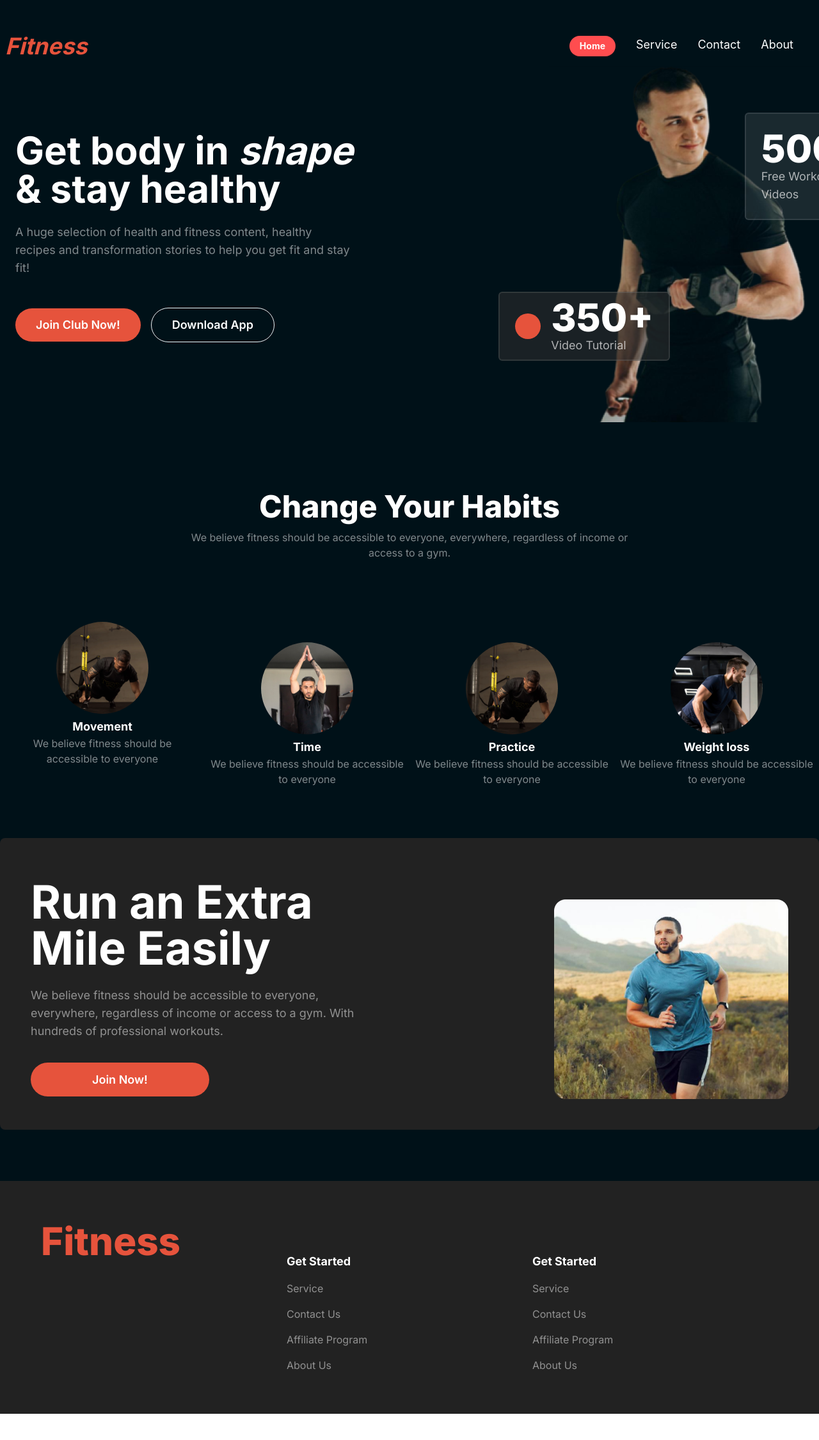
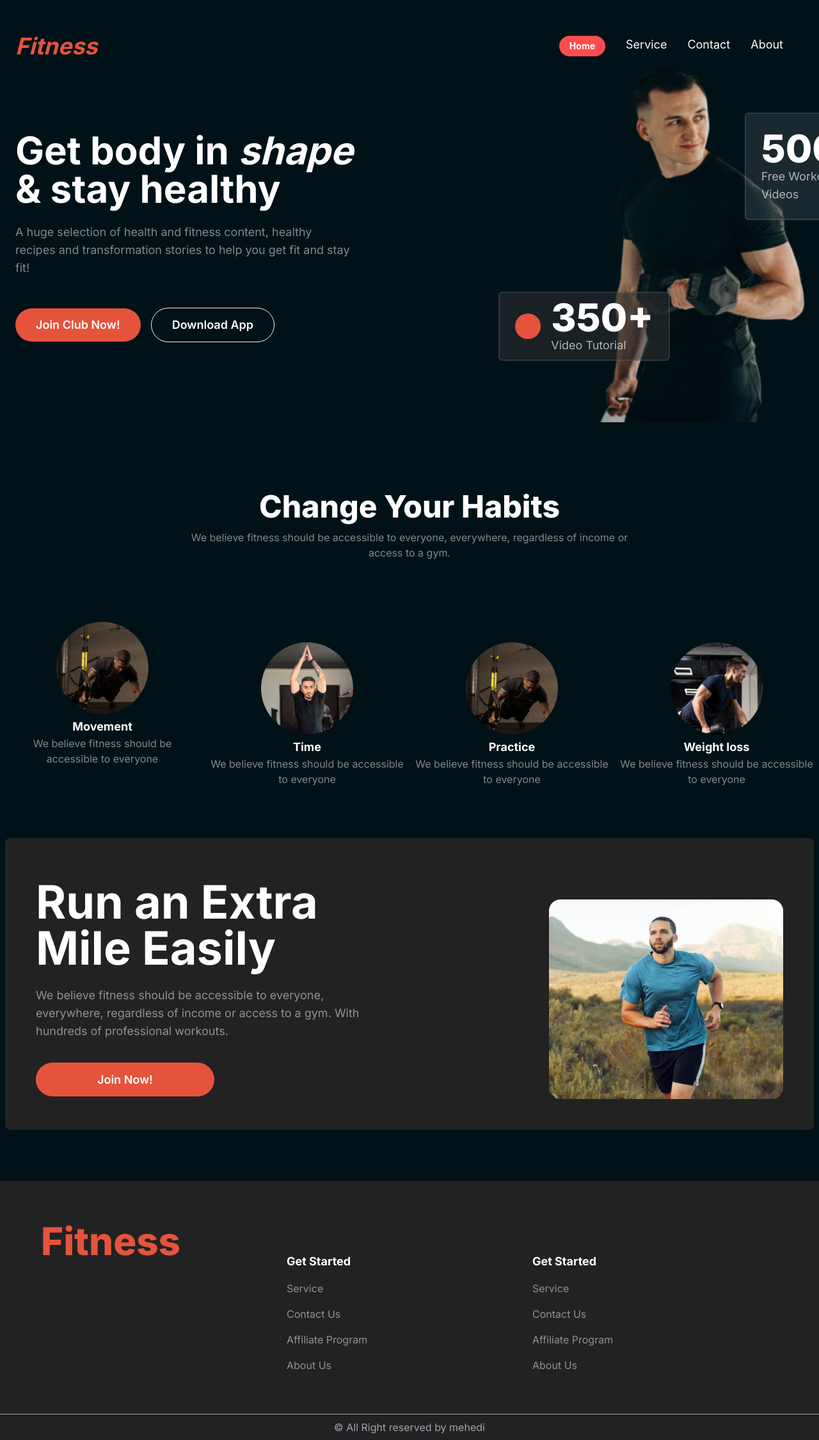
Before and after one commit to Mahedihasanimam/fitness, a Next.js app: page / in a window 1280 px wide. Shown: the top 2251 px of the page at 64% size. Before the commit the page ends 2210 px from the top, so only its background shows below. Built offline with nearby package versions, Linux system fonts and the light colour scheme.

Commit message:
all is done with bootom footer

```diff
--- a/src/components/Card.jsx
+++ b/src/components/Card.jsx
@@ -3,7 +3,7 @@ import React from "react";
 import image from "../../public/image/Rectangle 22.png";
 const Mycard = () => {
   return (
-    <div className="bg-[#001118] py-20">
+    <div className="bg-[#001118] py-20 px-2">
       <div className="bg-[#222222] text-white rounded-lg container mx-auto p-12 lg:flex md:flex space-y-12 items-center justify-between gap-8">
         <div className="max-w-lg">
           <h1 className="lg:text-7xl md:text-6xl text-4xl font-bold">Run an Extra Mile Easily</h1>
--- a/src/components/Footer.jsx
+++ b/src/components/Footer.jsx
@@ -3,7 +3,7 @@ import React from 'react';
 const Footer = () => {
     return (
         <div className='bg-[#222222] text-white'>
-            <divv className="grid grid-cols-1 space-y-12 md:grid-cols-2 lg:grid-cols-3 container mx-auto p-16" >
+            <div className="grid grid-cols-1 space-y-12 md:grid-cols-2 lg:grid-cols-3 container mx-auto p-16" >
                 <div>
                     <h1 className='lg:text-6xl text-4xl font-extrabold text-[#E6533C]'>Fitness</h1>
                     <p></p>
@@ -27,7 +27,9 @@ const Footer = () => {
                     </ul>
                 </div>
 
-            </divv>
+            </div>
+
+            <div className="container mx-auto text-center text-gray-400 p-2 border-t border-gray-400"> &copy; All Right reserved by mehedi </div>
         </div>
     );
 };
--- a/src/components/Habits.jsx
+++ b/src/components/Habits.jsx
@@ -48,7 +48,7 @@ const Habits = () => {
             </p>
           </div>
         </div>
-        <div className="text-center max-w-md">
+        <div className="text-center max-w-lg">
           <div className="avatar">
             <div className="w-36 rounded-full">
               <Image height={0} width={0} src={image2} />
--- a/src/components/Hero.jsx
+++ b/src/components/Hero.jsx
@@ -65,6 +65,7 @@ const Hero = () => {
             </div>
           </div>
         </div>
+
       </section>
     </div>
   );
--- a/src/components/share/Navbar.jsx
+++ b/src/components/share/Navbar.jsx
@@ -8,7 +8,7 @@ import Link from "next/link";
 const Navbar = () => {
   const [openMenu, setOpenMenu] = useState(false);
   return (
-    <div className="absolute w-full z-50 bg-[#001118] font-inter my-10 ">
+    <div className="absolute w-full z-50 bg-[#001118] font-inter my-10 px-4 ">
         <div className="container mx-auto   text-white">
       <div className="flex items-center justify-between px-2 ">
         <MenuOutlined
```
